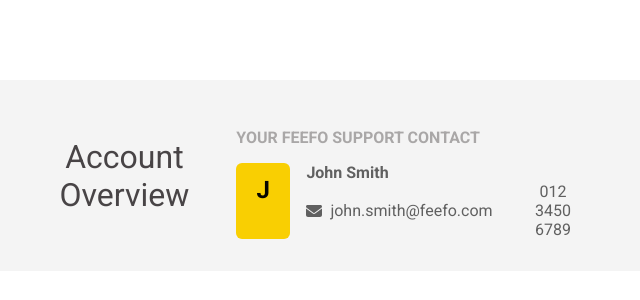
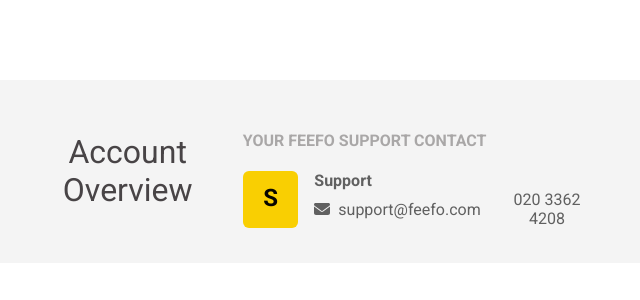
Before and after one commit to marlalain/two, a React (Create React App) app: page / in a window 1280 px wide. Shown: the top 300 px of the page, without its empty margins (343-983 px from the left). Built offline with nearby package versions, Linux system fonts and the light colour scheme.

Commit message:
refactor: actual values

```diff
--- a/src/App.tsx
+++ b/src/App.tsx
@@ -4,9 +4,9 @@
 function App() {
 	const account: Account = {
 		supportContact: {
-			name: 'John Smith',
-			email: 'john.smith@feefo.com',
-			phone: '012 3450 6789',
+			name: 'Support',
+			email: 'support@feefo.com',
+			phone: '020 3362 4208',
 		},
 		salesOverview: {
 			uploads: 8,
```
